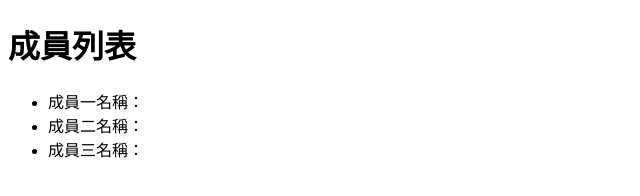
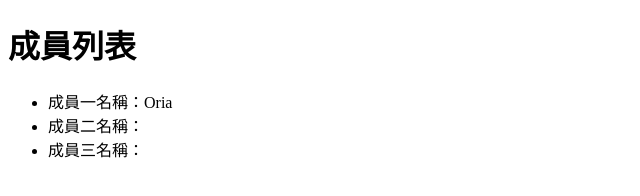
Before and after one commit to OriaLin/git-test03, a plain HTML site: page index.html in a window 1280 px wide. Shown: the full height of the page, 0-640 px from the left. Drawn offline with Linux system fonts and the light colour scheme.

Commit message:
docs: ✏️ 新增A成員名稱

```diff
--- a/index.html
+++ b/index.html
@@ -8,7 +8,7 @@
 <body>
     <h1>成員列表</h1>
     <ul>
-        <li>成員一名稱：</li>
+        <li>成員一名稱：Oria</li>
         <li>成員二名稱：</li>
         <li>成員三名稱：</li>
     </ul>
```
